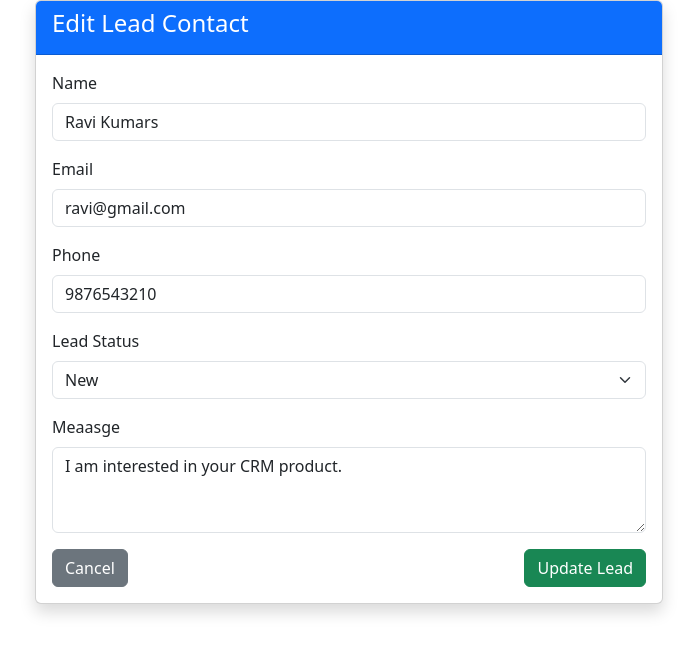
After one commit to Neelaiah145/crm_lead, a Django app: page /lead/edit/1/ in a window 1280 px wide. The commit adds this page. Shown: the top 654 px of the page, without its empty margins (291-988 px from the left). Run offline with Django 5.2, Linux system fonts and the light colour scheme; data comes from the database, SQL or seed files in the repository; both versions use the stored data as it was after the commit.

Commit message:
worked on edit or update functionality lead_edit

```diff
--- a/crm_lead/urls.py
+++ b/crm_lead/urls.py
@@ -21,5 +21,7 @@ from leads import views
 urlpatterns = [
     path('admin/', admin.site.urls),
     path('',views.ContactList.as_view(),name="contact_lead"),
-    path("delete_leads/", views.DeleteLeadManagement.as_view(), name="delete_leads")
+    path("lead/edit/<int:pk>/",views.EditLeadContact.as_view(),name="edit_lead"),
+    path("delete_leads/", views.DeleteLeadManagement.as_view(), name="delete_leads"),
+
 ]
--- a/leads/views.py
+++ b/leads/views.py
@@ -1,4 +1,5 @@
-from django.shortcuts import render,redirect
+from django.shortcuts import get_object_or_404
+from django.shortcuts import render, redirect
 
 # Create your views here.
 from rest_framework.views import APIView
@@ -6,15 +7,17 @@ from rest_framework.response import Response
 from .models import Contact_lead
 from rest_framework.renderers import TemplateHTMLRenderer
 from .serializers import Contact_leadSerializer
+from rest_framework import status
+
 
 class ContactList(APIView):
     renderer_classes = [TemplateHTMLRenderer]
     template_name = "leads_page.html"
+
     def get(self, request):
         contacts = Contact_lead.objects.all()
         serializer = Contact_leadSerializer(contacts, many=True)
-        return Response({"contacts":serializer.data})
-
+        return Response({"contacts": serializer.data})
 
     def post(self, request):
         serializer = Contact_leadSerializer(data=request.data)
@@ -22,6 +25,33 @@ class ContactList(APIView):
         if serializer.is_valid():
             serializer.save()
             return Response(serializer.data)
+
+        return Response(serializer.errors)
+
+
+class EditLeadContact(APIView):
+    renderer_classes = [TemplateHTMLRenderer]
+    template_name="edit_lead.html"
+    def get(self, request, pk):
+        contact = get_object_or_404(Contact_lead, pk=pk)
+        return Response({"contact":contact})
+
+    def put(self, request, pk):
+        contact = get_object_or_404(Contact_lead, pk=pk)
+
+        serializer = Contact_leadSerializer(
+            contact,
+            data=request.data,
+            partial=True
+        )
+
+        if serializer.is_valid():
+            serializer.save()
+
+            return Response({
+                "success": "Lead updated successfully",
+                "data": serializer.data
+            })
 
         return Response(serializer.errors)
 
--- /dev/null
+++ b/templates/edit_lead.html
@@ -0,0 +1,51 @@
+<!DOCTYPE html>
+<html lang="en">
+
+<head>
+    <meta charset="UTF-8">
+    <meta name="viewport" content="width=device-width, initial-scale=1.0">
+    <title>edit lead</title>
+    <!-- Bootstrap CDN -->
+    <link href="https://cdn.jsdelivr.net/npm/bootstrap@5.3.2/dist/css/bootstrap.min.css" rel="stylesheet">
+</head>
+
+<body>
+    <div class="row justify-content-center">
+        <div class="col-md-6">
+            <div class="card shadow">
+                <div class="card-header bg-primary text-white">
+                    <h4>Edit Lead Contact</h4>
+                </div>
+                <div class="card-body">
+                    <form method="POST" action=""> {% csrf_token %} <!-- Name -->
+                        <div class="mb-3"> <label class="form-label">Name</label> <input type="text" name="name"
+                                class="form-control" value="{{ contact.name }}" required> </div> <!-- Email -->
+                        <div class="mb-3"> <label class="form-label">Email</label> <input type="email" name="email"
+                                class="form-control" value="{{ contact.email }}"> </div> <!-- Phone -->
+                        <div class="mb-3"> <label class="form-label">Phone</label> <input type="text" name="phone"
+                                class="form-control" value="{{ contact.phone_number }}"> </div> <!-- Company -->
+
+                        <div class="mb-3"> <label class="form-label">Lead Status</label>
+                             <select name="status"
+                                class="form-select">
+                                <option value="new" {% if contact.status == "new" %}selected{% endif %}>New</option>
+                                <option value="In_Progress" {% if contact.status == "in_progress" %}selected{% endif %}>
+                                    Contacted</option>
+                                <option value="interest" {% if contact.status == "interest" %}selected{% endif %}>
+                                    Interested</option>
+                                <option value="closed" {% if contact.status == "closed" %}selected{% endif %}>Closed</option>
+                            </select> </div> <!-- Notes -->
+                        <div class="mb-3"> <label class="form-label">Meaasge</label> <textarea name="message"
+                                class="form-control" rows="3">{{ contact.message }}</textarea> </div> <!-- Buttons -->
+
+                        <div class="d-flex justify-content-between"> <a href="/"
+                                class="btn btn-secondary">Cancel</a> <button type="submit"
+                                class="btn btn-success">Update Lead</button> </div>
+                    </form>
+                </div>
+            </div>
+        </div>
+    </div>
+</body>
+
+</html>
```
Also changed, not shown: templates/leads_page.html (+108 -109 lines), db.sqlite3, 1 other file.
